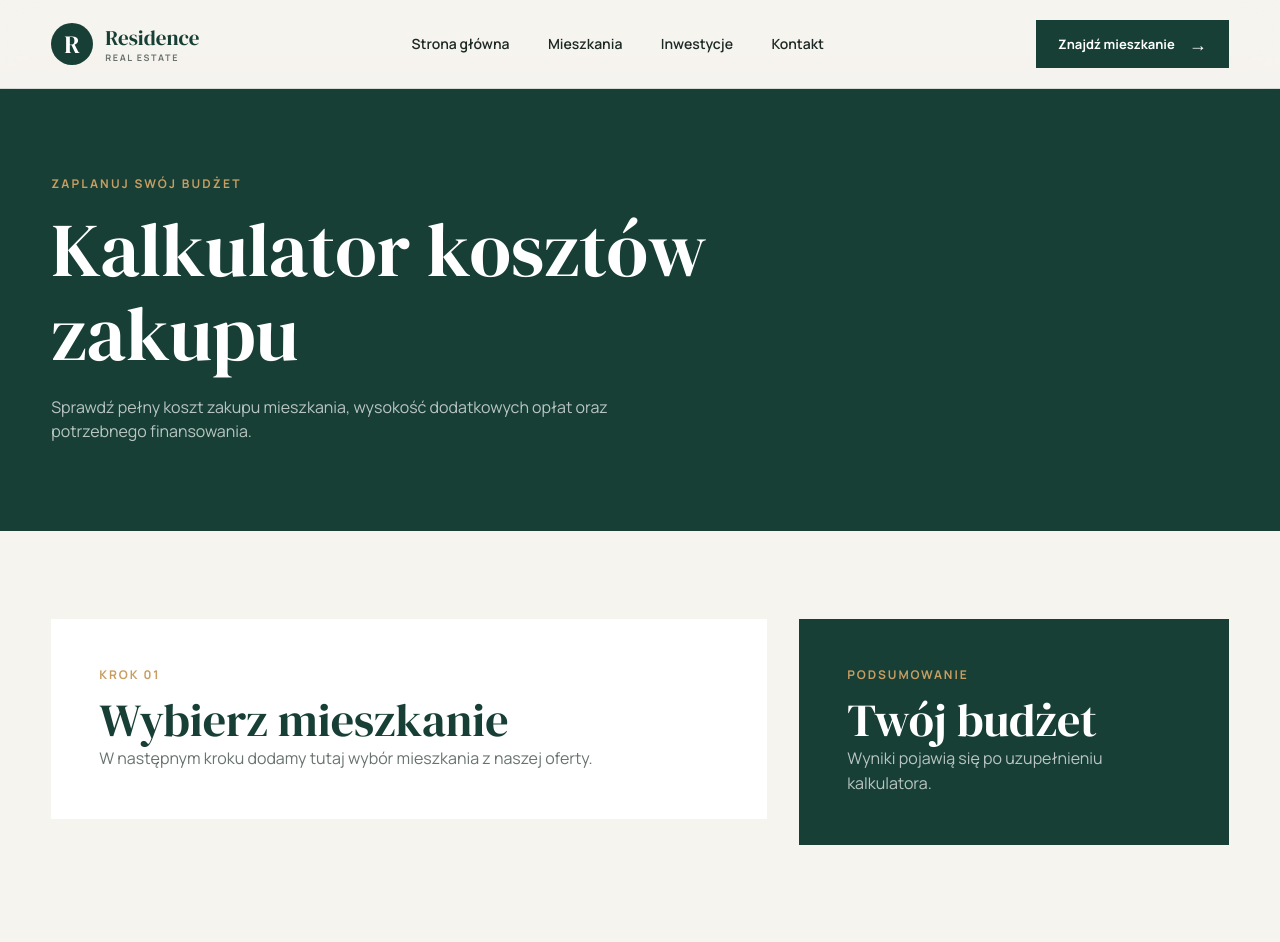
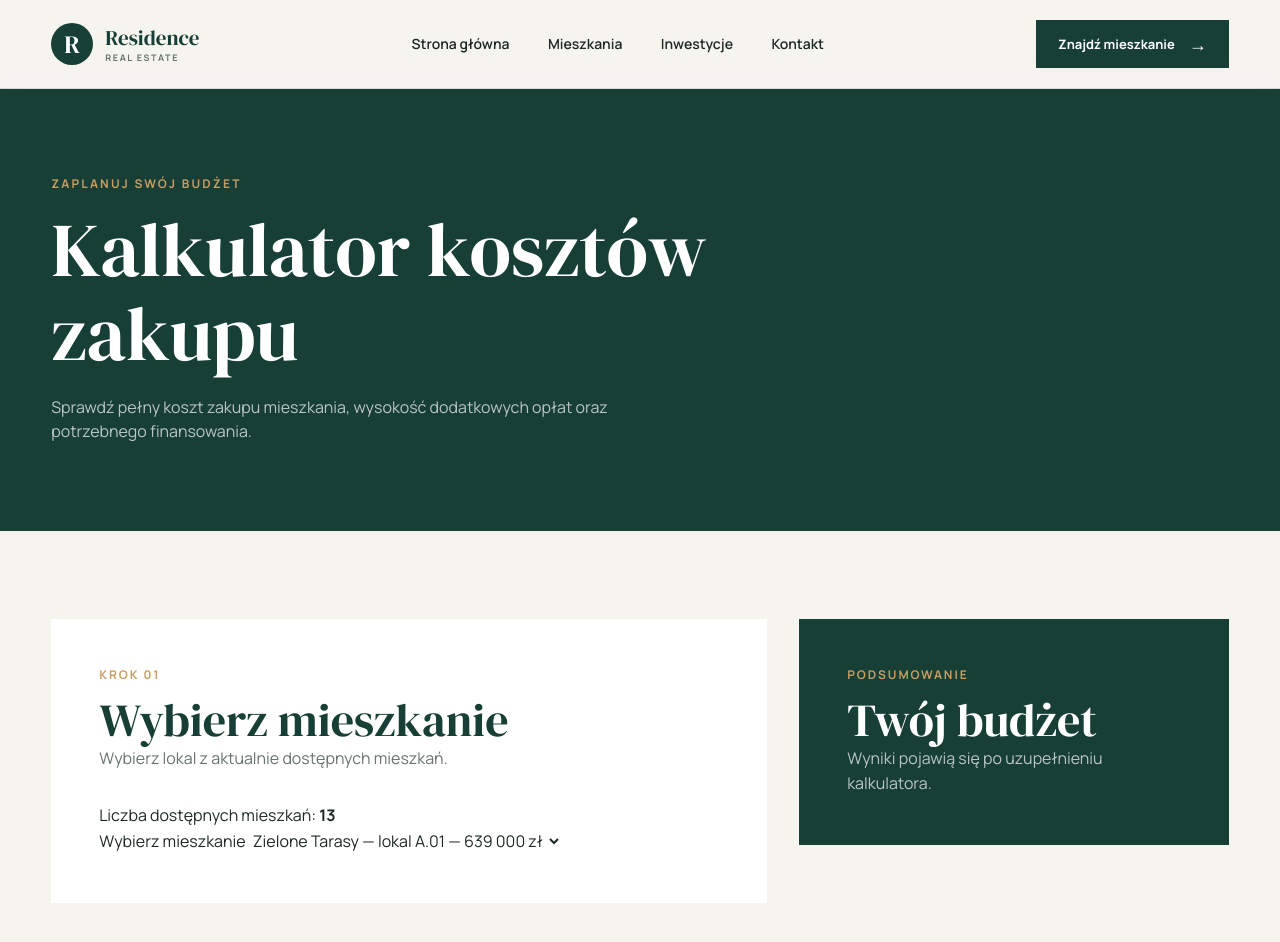
Before and after one commit to natalkakielbicka-coder/real-estate, a Vue app: page /kalkulator-kosztow-zakupu in a window 1280 px wide. Shown: the top 942 px of the page. Built offline with nearby package versions, Linux system fonts and the light colour scheme.

Commit message:
Add apartment selection to purchase calculator

```diff
--- a/src/views/PurchaseCalculatorView.vue
+++ b/src/views/PurchaseCalculatorView.vue
@@ -1,3 +1,21 @@
+<script setup>
+import { ref } from 'vue'
+import { apartments } from '../data/apartments'
+
+const formatPrice = (price) => {
+  const formattedPrice = new Intl.NumberFormat('pl-PL').format(price)
+
+  return formattedPrice
+}
+
+const availableApartments = apartments.filter((apartment) => {
+  return apartment.status === 'available'
+})
+
+const firstAvailableApartment = availableApartments[0]
+const selectedApartmentId = ref(firstAvailableApartment.id)
+</script>
+
 <template>
   <main class="min-h-screen bg-page pt-[74px] sm:pt-[88px]">
     <section class="bg-brand py-[clamp(48px,7vw,88px)]">
@@ -30,9 +48,32 @@
 
           <h2 class="text-[clamp(30px,4vw,46px)]">Wybierz mieszkanie</h2>
 
-          <p class="mb-0 text-muted">
-            W następnym kroku dodamy tutaj wybór mieszkania z naszej oferty.
+          <p class="mb-8 text-muted">
+            Wybierz lokal z aktualnie dostępnych mieszkań.
           </p>
+
+          <p>
+            Liczba dostępnych mieszkań:
+            <strong>{{ availableApartments.length }}</strong>
+          </p>
+
+          <div>
+            <label for="apartment"> Wybierz mieszkanie </label>
+
+            <select
+              id="apartment"
+              v-model="selectedApartmentId"
+            >
+              <option
+                v-for="apartment in availableApartments"
+                :key="apartment.id"
+                :value="apartment.id"
+              >
+                {{ apartment.investment }} — lokal {{ apartment.number }} —
+                {{ formatPrice(apartment.price) }} zł
+              </option>
+            </select>
+          </div>
         </div>
 
         <aside
```
